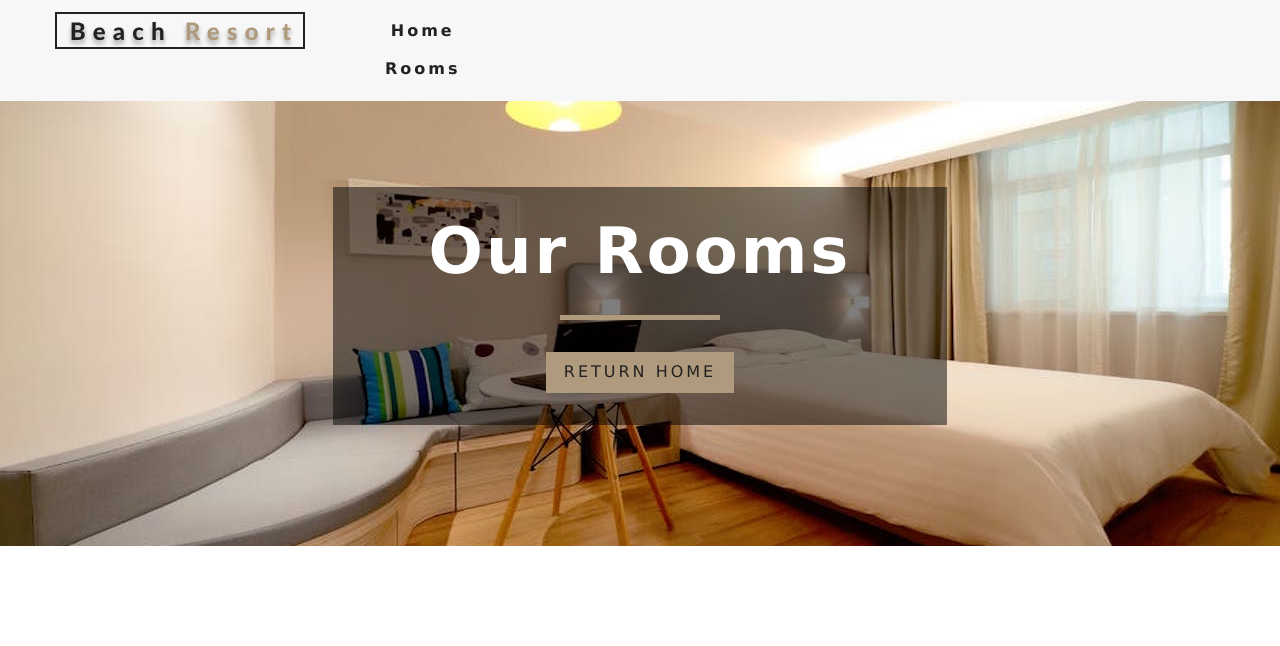
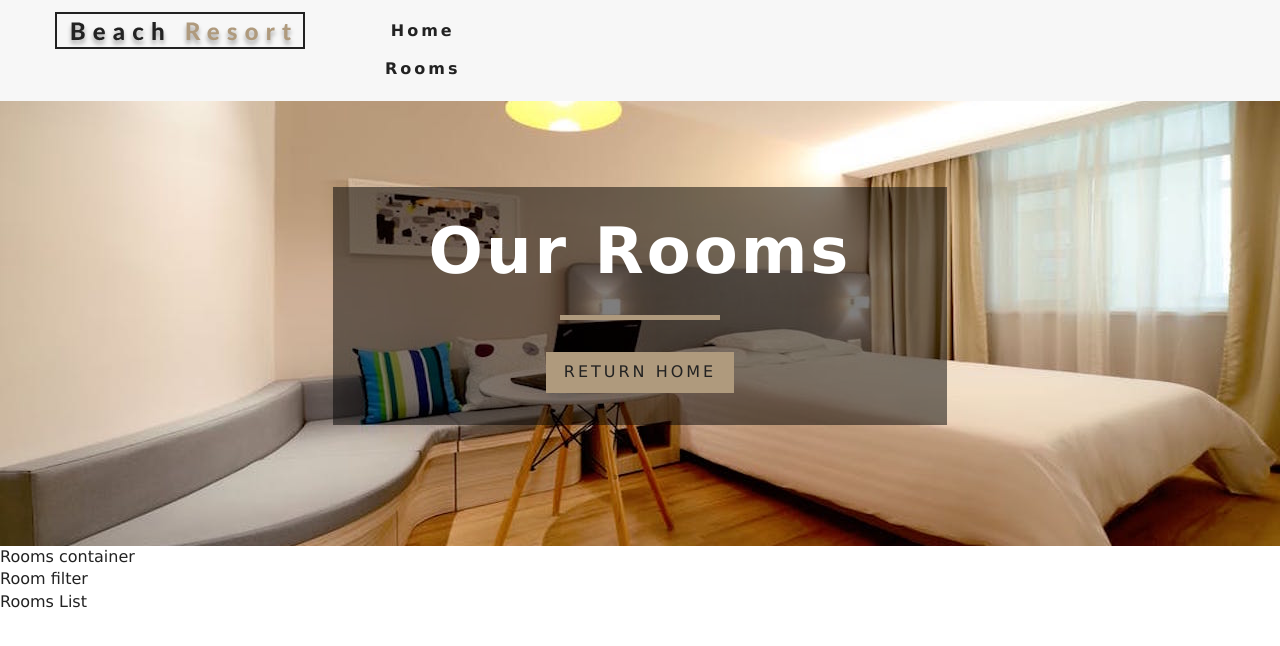
Before and after one commit to vinaykangralkar/resort-booking, a React (Create React App) app: page /rooms in a window 1280 px wide. Shown: the top 646 px of the page. Built offline with nearby package versions, Linux system fonts and the light colour scheme.

Commit message:
Added rooms container

```diff
--- /dev/null
+++ b/src/components/RoomContainer.js
@@ -0,0 +1,30 @@
+import React from 'react';
+import RoomsList from './RoomList';
+import RoomsFliter from './RoomFilter';
+import {RoomConsumer} from '../Context';
+import Loading from './Loading';
+
+export default function RoomContainer() {
+
+    return (
+        <RoomConsumer>
+            {
+                (value) => {
+                    const {loading, sortedRooms, rooms} = value
+
+                    if(loading){
+                        return <Loading />
+                    }
+                    return (
+                        <div>
+                        Rooms container
+                        <RoomsFliter room={rooms}/>
+                        <RoomsList room={sortedRooms}/>
+                    </div>
+                    )
+                }
+            }
+        </RoomConsumer>
+    );
+
+}
--- /dev/null
+++ b/src/components/RoomFilter.js
@@ -0,0 +1,9 @@
+import React from 'react'
+
+export default function RoomFilter() {
+    return (
+        <div>
+            Room filter
+        </div>
+    )
+}
--- /dev/null
+++ b/src/components/RoomList.js
@@ -0,0 +1,9 @@
+import React from 'react'
+
+export default function RoomList() {
+    return (
+        <div>
+            Rooms List
+        </div>
+    )
+}
--- a/src/pages/Rooms.js
+++ b/src/pages/Rooms.js
@@ -2,14 +2,19 @@ import React from 'react';
 import Hero from '../components/Hero';
 import Banner from '../components/Banner';
 import {Link} from 'react-router-dom';
+import RoomContainer from '../components/RoomContainer';
 
 const Rooms = () => {
     return(
-        <Hero hero={'roomsHero'} >
-            <Banner title='Our Rooms'>
-                <Link to='/' className='btn-primary'>Return home</Link>
-            </Banner>
-        </Hero>
+        <>
+            <Hero hero={'roomsHero'} >
+                <Banner title='Our Rooms'>
+                    <Link to='/' className='btn-primary'>Return home</Link>
+                </Banner>
+            </Hero>
+            <RoomContainer />
+        </>
+
     );
 }
 
--- a/src/pages/SingleRoom.js
+++ b/src/pages/SingleRoom.js
@@ -62,6 +62,16 @@ export default class SingleRoom extends Component {
                         </article>
                     </div>
                 </section>
+                <section className='room-extras'>
+                    <h6>extras</h6>
+                    <ul className='extras'>
+                        {extras.map((item, index) => {
+                            return <li key={index}>
+                                -{item}
+                            </li>
+                        })}
+                    </ul>
+                </section>
             </>
 
         )
```
Also changed, not shown: 1 other file (tests, documents, lock files or other folders).
